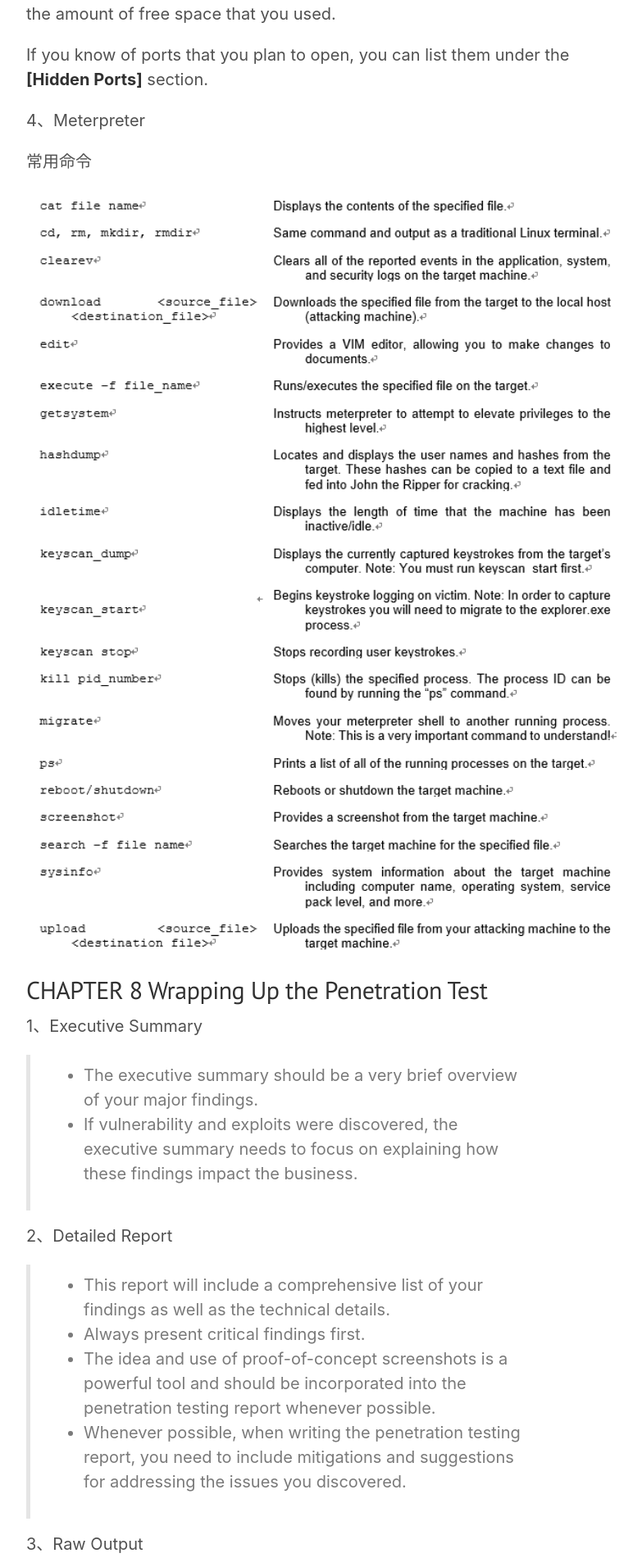
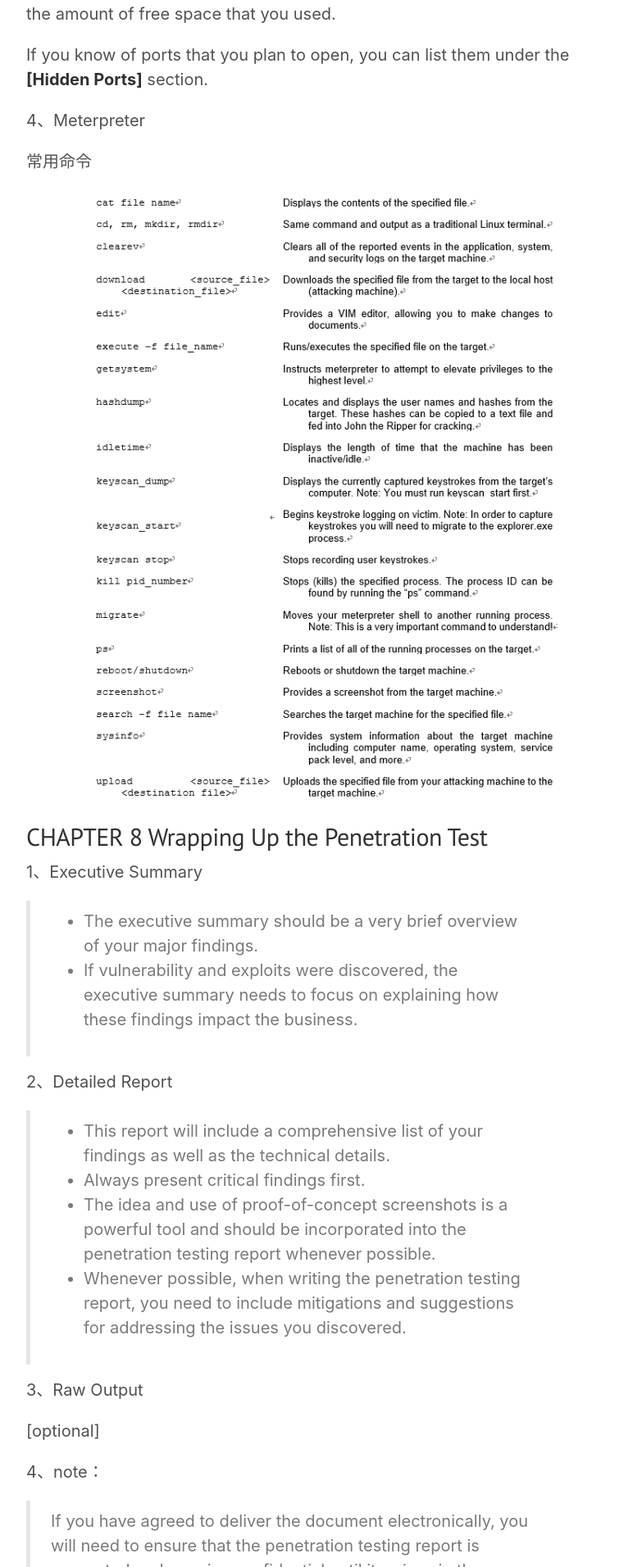
Before and after one commit to victor-infosec/victor-infosec.github.io, a Jekyll site: the page built from _posts/books/The-Basics-of-Hacking-and-Penetration-Testing/2018-04-06-The-Basics-of-Hacking-and-Penetration-Testing-Part4.md, in a window 1280 px wide. Shown: the part 2717-4629 px from the top of the page at 82% size, without its empty margins (248-1031 px from the left). Built offline with Jekyll 4.4.1, drawn with Linux system fonts in a browser that asks for light colours; nearby versions of some CDN libraries; some web fonts are replaced; library files that are not in the unit come from our copies.

Commit message:
20180406

```diff
--- a/_posts/books/The-Basics-of-Hacking-and-Penetration-Testing/2018-04-06-The-Basics-of-Hacking-and-Penetration-Testing-Part4.md
+++ b/_posts/books/The-Basics-of-Hacking-and-Penetration-Testing/2018-04-06-The-Basics-of-Hacking-and-Penetration-Testing-Part4.md
@@ -84,7 +84,7 @@ If you know of ports that you plan to open, you can list them under the **[Hidde
 常用命令
 
  <div align="center" markdown="1">
-<img src="https://github.com/victor-infosec/victor-infosec.github.io/blob/master/_posts/books/The-Basics-of-Hacking-and-Penetration-Testing/9.PNG" alt="渗透测试流程9" height="100%" width="100%" />
+<img src="https://github.com/victor-infosec/victor-infosec.github.io/blob/master/_posts/books/The-Basics-of-Hacking-and-Penetration-Testing/9.PNG" alt="渗透测试流程9" height="80%" width="80%" />
 </div>
 
 CHAPTER 8 Wrapping Up the Penetration Test
```
